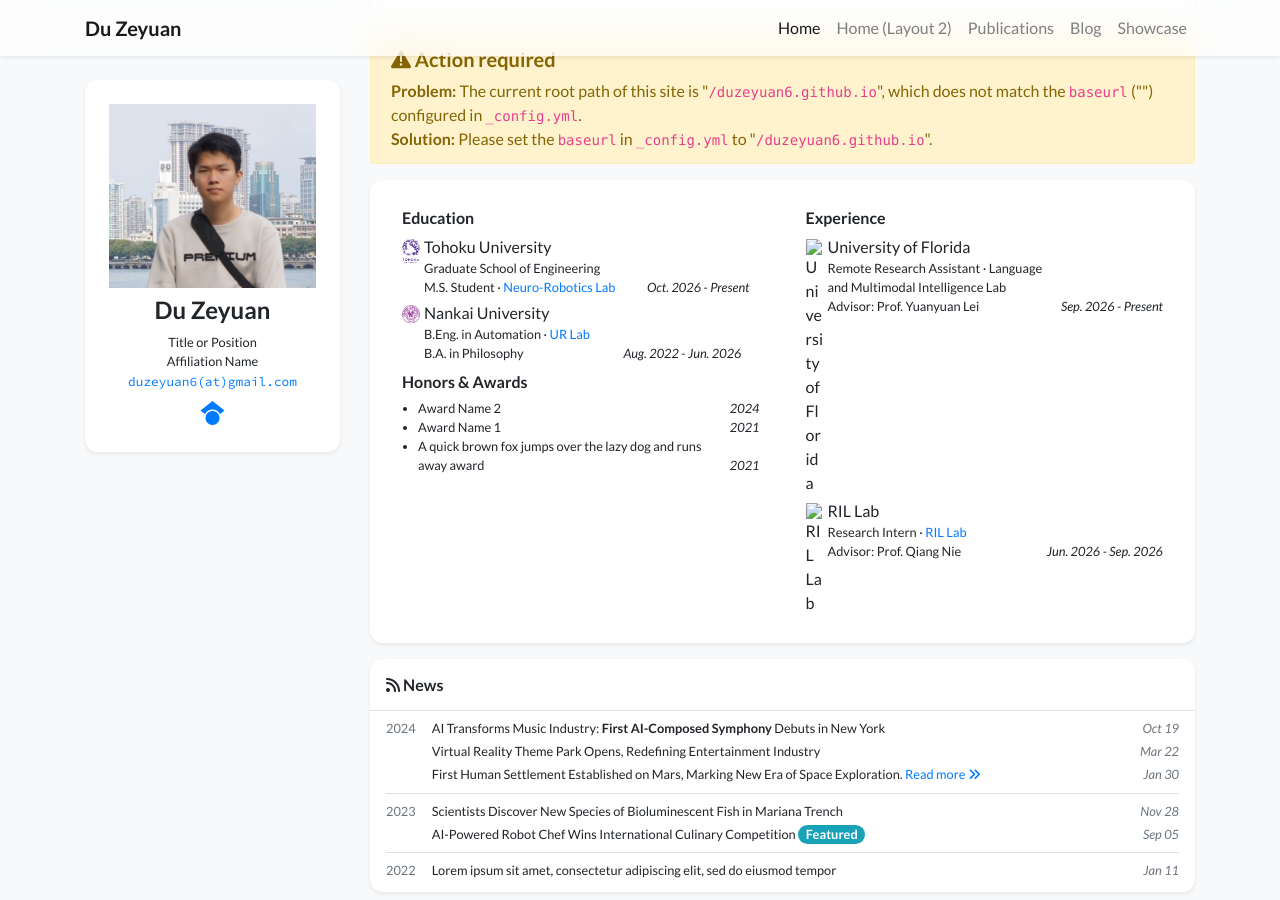
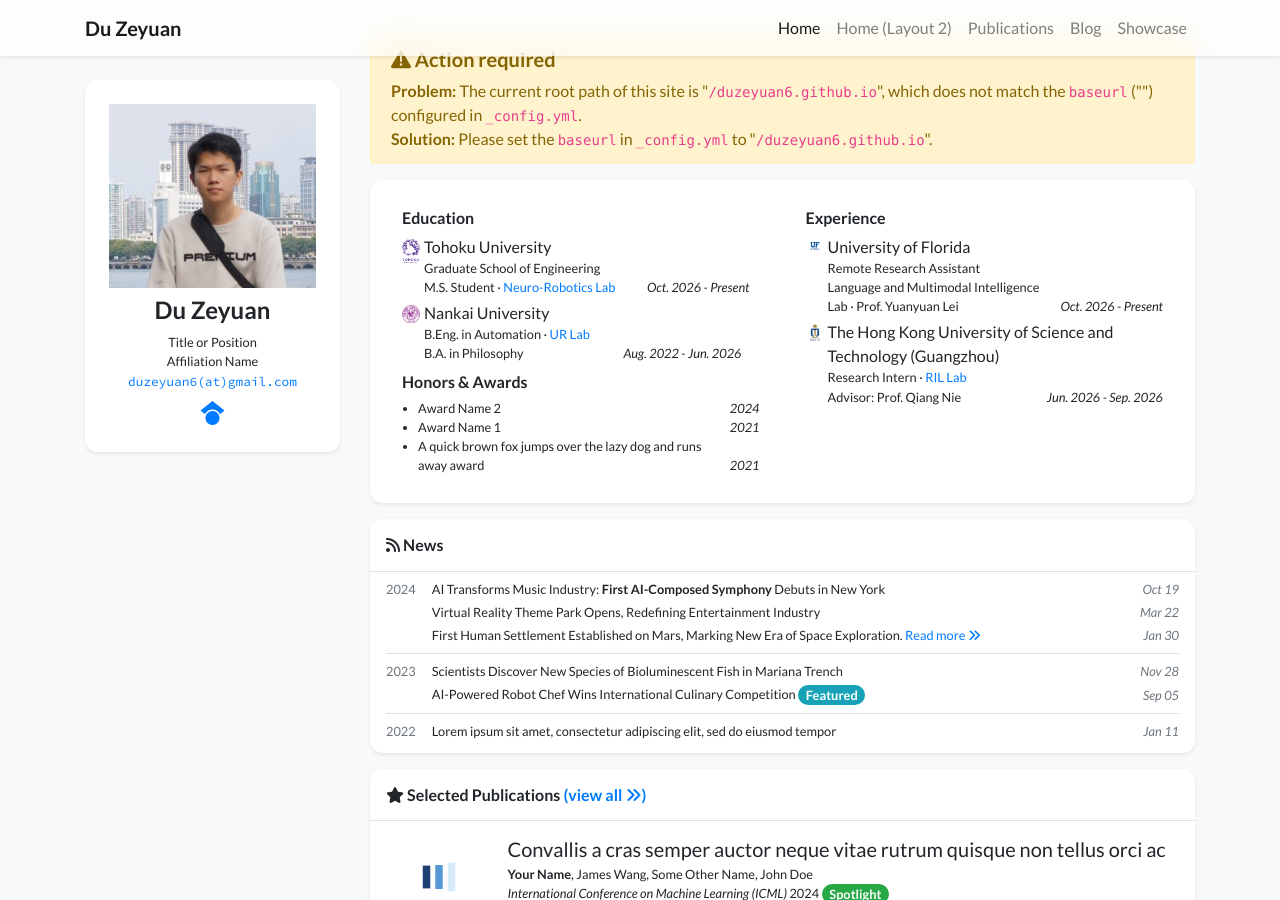
Before and after one commit to duzeyuan6/duzeyuan6.github.io, a Jekyll site: the page built from index.html, in a window 1280 px wide and 900 px high, scrolled down 328 px. Built offline with Jekyll 4.4.1, drawn with Linux system fonts in a browser that asks for light colours; nearby versions of some CDN libraries; a style sheet for code colours, icons or effects is not loaded.

Commit message:
Update profile.yml

```diff
--- a/_data/profile.yml
+++ b/_data/profile.yml
@@ -49,15 +49,16 @@
 
 experience:
 - name: University of Florida
+  logo: /assets/images/badges/ufl.jpg
   position: >-
-    Remote Research Assistant · Language and Multimodal Intelligence Lab <br/>
-    Advisor: Prof. Yuanyuan Lei
-  date: Sep. 2026 - Present
+    Remote Research Assistant <br/>
+    Language and Multimodal Intelligence Lab · Prof. Yuanyuan Lei
+  date: Oct. 2026 - Present
 
-- name: RIL Lab
+- name: The Hong Kong University of Science and Technology (Guangzhou)
+  logo: /assets/images/badges/hkust-gz.png
   position: >-
-    Research Intern ·
-    <a href="https://ril-lab.top/" target="_blank">RIL Lab</a> <br/>
+    Research Intern · <a href="https://ril-lab.top/" target="_blank">RIL Lab</a> <br/>
     Advisor: Prof. Qiang Nie
   date: Jun. 2026 - Sep. 2026
 
```
